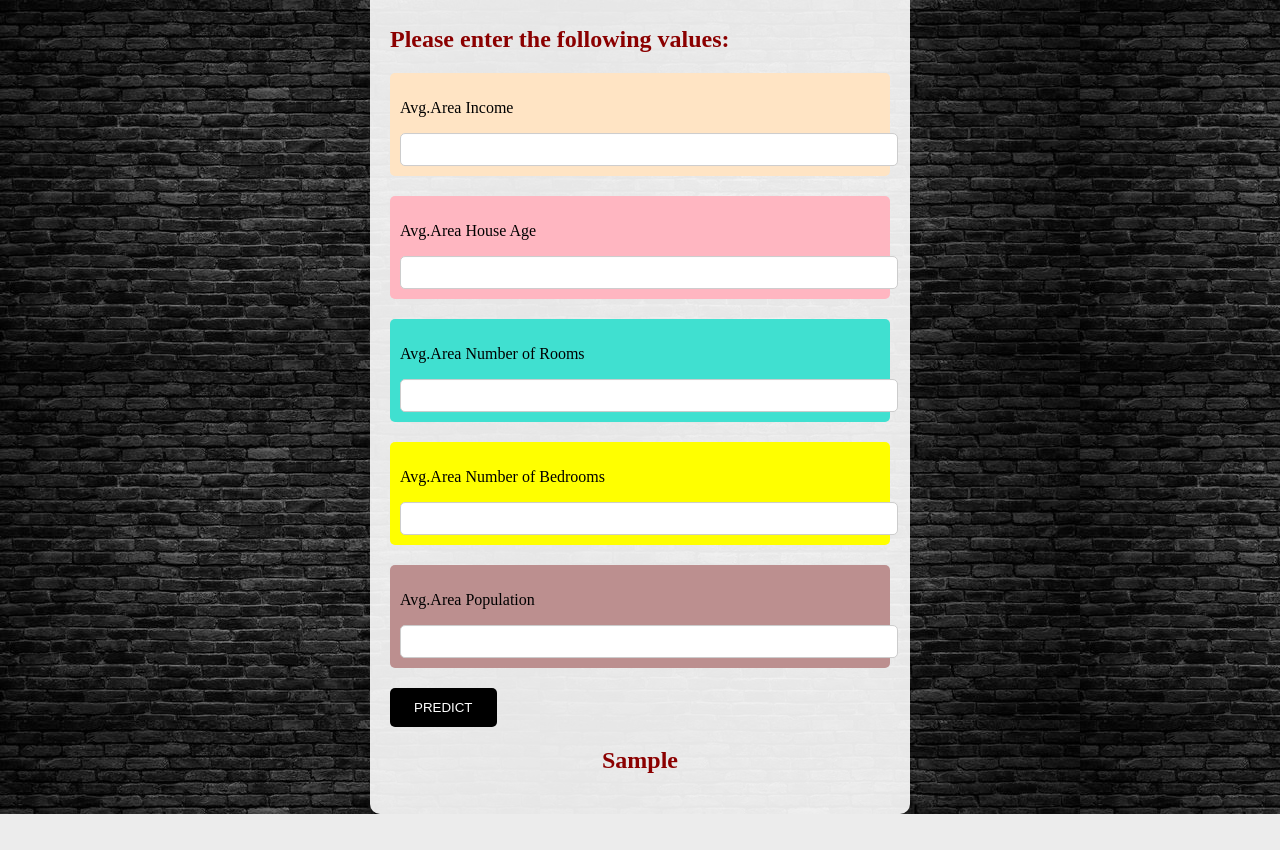
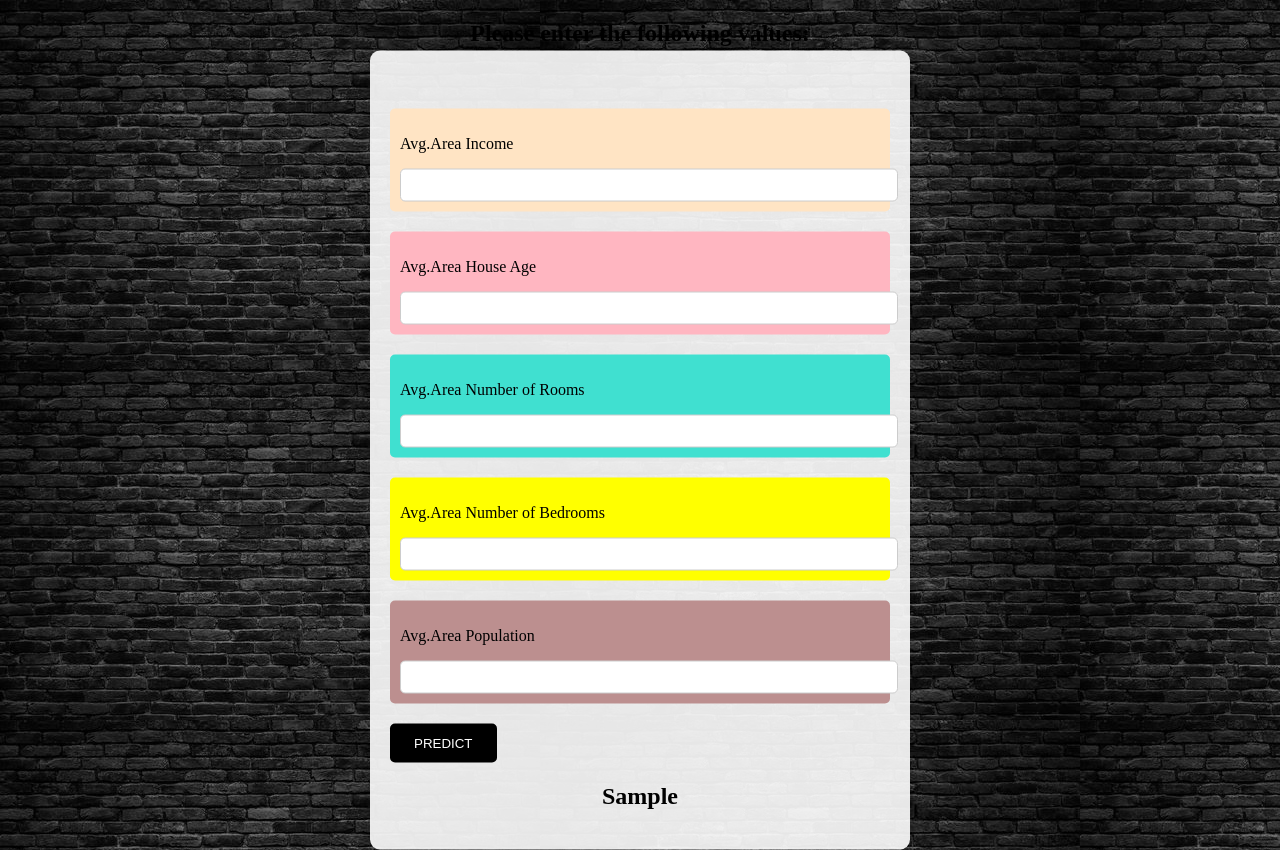
Before and after one commit to Chien100503/HousePrice_Prediction, a Django app: template HousePricePrediction/templates/predict.html in a window 1280 px wide. Before the commit the page ends 814 px from the top, so only its background shows below. Run offline with Django 5.2, Linux system fonts and the light colour scheme; the template is opened without the code that fills it: most values are stand-ins (such as "Sample title", 1, 10 or a date in 2020).

Commit message:
final commit

```diff
--- a/HousePricePrediction/templates/predict.html
+++ b/HousePricePrediction/templates/predict.html
@@ -19,9 +19,10 @@
         box-shadow: 0px 0px 10px rgba(0, 0, 0, 0.1);
       }
 
-      .main h2 {
+      h2 {
+        text-align: center;
         font-size: 24px;
-        color: DarkRed;
+        color: Black;
         margin-bottom: 20px;
       }
 
@@ -58,7 +59,10 @@
       input[type="submit"]:hover {
         background-color: #333;
       }
-
+      .main {
+        z-index: -999;
+        margin-top: 50px;
+      }
       body {
         background-image: url("{% static 'wall.jpg' %}");
         background-attachment: fixed;
@@ -66,41 +70,42 @@
     </style>
   </head>
   <body>
+    <h2>Please enter the following values:</h2>
     <div class="main">
-      <h2>Please enter the following values:</h2>
+      <br />
       <form action="/predict/result" method="GET">
         <div class="row">
           <div class="col-sm-4" style="background-color: Bisque">
             <p>Avg.Area Income</p>
-            <input type="text" name="n1" />
+            <input type="text" name="n1" pattern="[0-9]+" required />
           </div>
         </div>
 
         <div class="row">
           <div class="col-sm-4" style="background-color: LightPink">
             <p>Avg.Area House Age</p>
-            <input type="text" name="n2" />
+            <input type="text" name="n2" pattern="[0-9]+" required />
           </div>
         </div>
 
         <div class="row">
           <div class="col-sm-4" style="background-color: Turquoise">
             <p>Avg.Area Number of Rooms</p>
-            <input type="text" name="n3" />
+            <input type="text" name="n3" pattern="[0-9]+" required />
           </div>
         </div>
 
         <div class="row">
           <div class="col-sm-4" style="background-color: Yellow">
             <p>Avg.Area Number of Bedrooms</p>
-            <input type="text" name="n4" />
+            <input type="text" name="n4" pattern="[0-9]+" required />
           </div>
         </div>
 
         <div class="row">
           <div class="col-sm-4" style="background-color: RosyBrown">
             <p>Avg.Area Population</p>
-            <input type="text" name="n5" />
+            <input type="text" name="n5" pattern="[0-9]+" required />
           </div>
         </div>
 
@@ -110,7 +115,7 @@
       </form>
 
       <div class="row">
-        <h2 style="text-align: center">{{result2}}</h2>
+        <h2>{{result2}}</h2>
       </div>
     </div>
   </body>
```
Also changed, not shown: HousePricePrediction/db.sqlite3.
